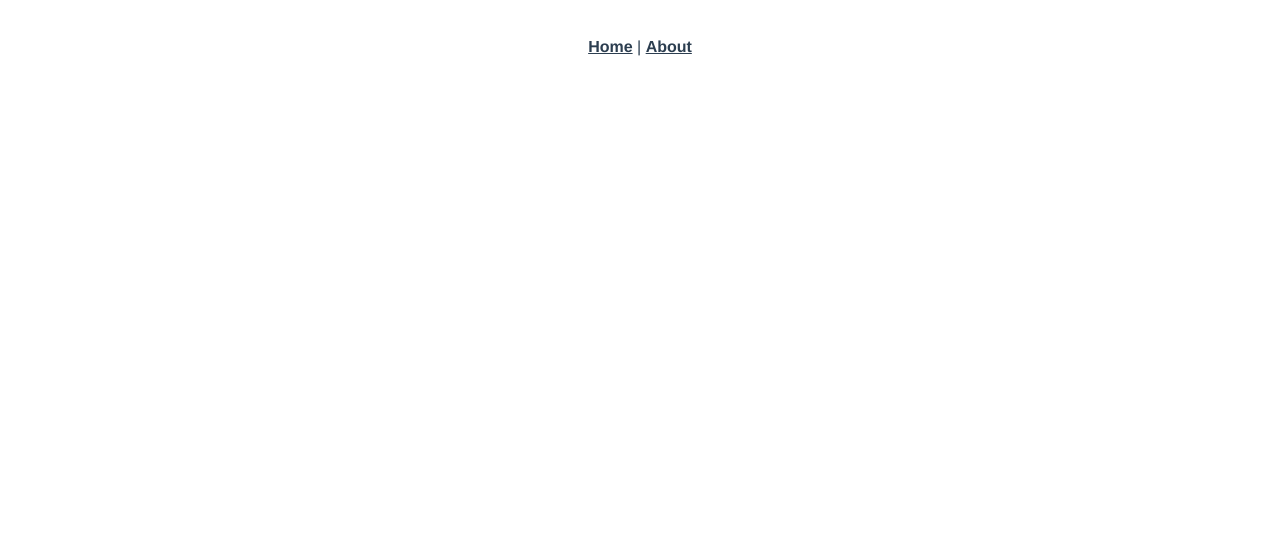
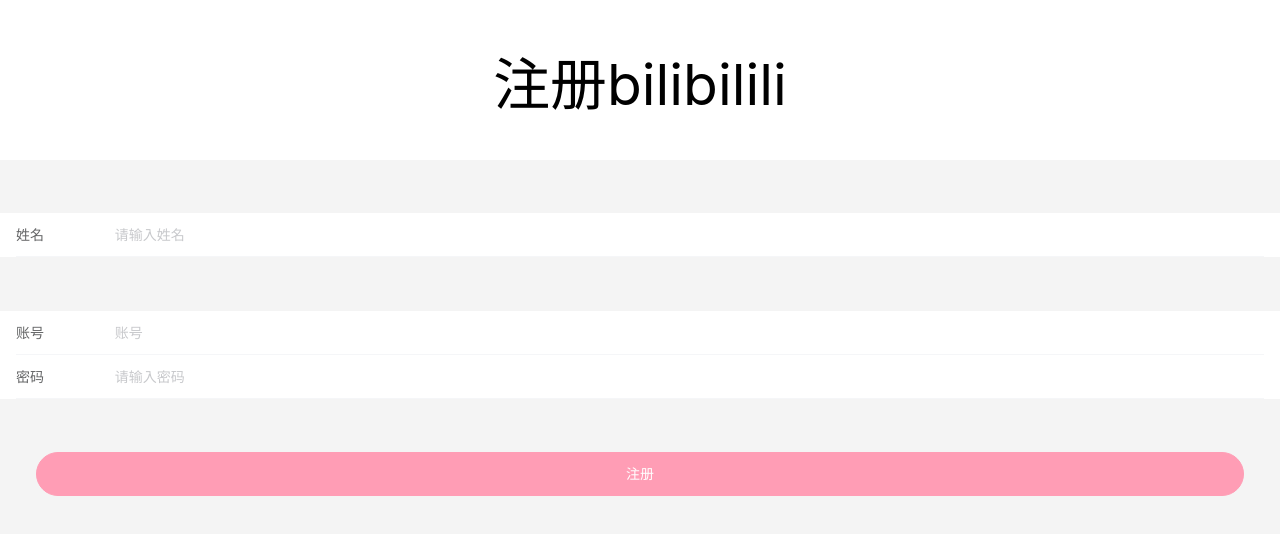
Before and after one commit to HuDaDa0/vue-bilibilili, a Vue app: page /register in a window 1280 px wide. Shown: the top 534 px of the page. Built offline with nearby package versions, Linux system fonts and the light colour scheme.

Commit message:
引入vant

```diff
--- a/package.json
+++ b/package.json
@@ -9,6 +9,7 @@
   },
   "dependencies": {
     "core-js": "^3.6.5",
+    "vant": "^2.10.13",
     "vue": "^2.6.11",
     "vue-router": "^3.2.0"
   },
--- a/src/App.vue
+++ b/src/App.vue
@@ -1,32 +1,14 @@
 <template>
   <div id="app">
-    <div id="nav">
-      <router-link to="/">Home</router-link> |
-      <router-link to="/about">About</router-link>
-    </div>
     <router-view/>
   </div>
 </template>
 
 <style lang="less">
-#app {
-  font-family: Avenir, Helvetica, Arial, sans-serif;
-  -webkit-font-smoothing: antialiased;
-  -moz-osx-font-smoothing: grayscale;
-  text-align: center;
-  color: #2c3e50;
-}
-
-#nav {
-  padding: 30px;
-
-  a {
-    font-weight: bold;
-    color: #2c3e50;
-
-    &.router-link-exact-active {
-      color: #42b983;
-    }
-  }
+body {
+  margin: 0;
+  padding: 0;
+  box-sizing: border-box;
+  background-color: #f4f4f4;
 }
 </style>
--- a/src/components/HelloWorld.vue
+++ /dev/null
@@ -1,58 +0,0 @@
-<template>
-  <div class="hello">
-    <h1>{{ msg }}</h1>
-    <p>
-      For a guide and recipes on how to configure / customize this project,<br>
-      check out the
-      <a href="https://cli.vuejs.org" target="_blank" rel="noopener">vue-cli documentation</a>.
-    </p>
-    <h3>Installed CLI Plugins</h3>
-    <ul>
-      <li><a href="https://github.com/vuejs/vue-cli/tree/dev/packages/%40vue/cli-plugin-babel" target="_blank" rel="noopener">babel</a></li>
-      <li><a href="https://github.com/vuejs/vue-cli/tree/dev/packages/%40vue/cli-plugin-eslint" target="_blank" rel="noopener">eslint</a></li>
-    </ul>
-    <h3>Essential Links</h3>
-    <ul>
-      <li><a href="https://vuejs.org" target="_blank" rel="noopener">Core Docs</a></li>
-      <li><a href="https://forum.vuejs.org" target="_blank" rel="noopener">Forum</a></li>
-      <li><a href="https://chat.vuejs.org" target="_blank" rel="noopener">Community Chat</a></li>
-      <li><a href="https://twitter.com/vuejs" target="_blank" rel="noopener">Twitter</a></li>
-      <li><a href="https://news.vuejs.org" target="_blank" rel="noopener">News</a></li>
-    </ul>
-    <h3>Ecosystem</h3>
-    <ul>
-      <li><a href="https://router.vuejs.org" target="_blank" rel="noopener">vue-router</a></li>
-      <li><a href="https://vuex.vuejs.org" target="_blank" rel="noopener">vuex</a></li>
-      <li><a href="https://github.com/vuejs/vue-devtools#vue-devtools" target="_blank" rel="noopener">vue-devtools</a></li>
-      <li><a href="https://vue-loader.vuejs.org" target="_blank" rel="noopener">vue-loader</a></li>
-      <li><a href="https://github.com/vuejs/awesome-vue" target="_blank" rel="noopener">awesome-vue</a></li>
-    </ul>
-  </div>
-</template>
-
-<script>
-export default {
-  name: 'HelloWorld',
-  props: {
-    msg: String
-  }
-}
-</script>
-
-<!-- Add "scoped" attribute to limit CSS to this component only -->
-<style scoped lang="less">
-h3 {
-  margin: 40px 0 0;
-}
-ul {
-  list-style-type: none;
-  padding: 0;
-}
-li {
-  display: inline-block;
-  margin: 0 10px;
-}
-a {
-  color: #42b983;
-}
-</style>
--- /dev/null
+++ b/src/components/common/LoginTop.vue
@@ -0,0 +1,28 @@
+<template>
+  <div class="login-top">
+    {{ title }}
+  </div>
+</template>
+
+<script>
+export default {
+  name: 'LoginTop',
+  props: {
+    title: {
+      type: String,
+      default: ''
+    }
+  }
+}
+</script>
+
+<style lang="less" scoped>
+.login-top {
+  height: 12.5vw;
+  font-size: 4.444vw;
+  background-color: white;
+  display: flex;
+  justify-content: center;
+  align-items: center;
+}
+</style>
--- a/src/main.js
+++ b/src/main.js
@@ -1,7 +1,10 @@
 import Vue from 'vue'
 import App from './App.vue'
 import router from './router'
+import Vant from 'vant'
+import 'vant/lib/index.css'
 
+Vue.use(Vant)
 Vue.config.productionTip = false
 
 new Vue({
--- a/src/router/index.js
+++ b/src/router/index.js
@@ -1,22 +1,14 @@
 import Vue from 'vue'
 import VueRouter from 'vue-router'
-import Home from '../views/Home.vue'
+import Register from '../views/register.vue'
 
 Vue.use(VueRouter)
 
 const routes = [
   {
-    path: '/',
-    name: 'Home',
-    component: Home
-  },
-  {
-    path: '/about',
-    name: 'About',
-    // route level code-splitting
-    // this generates a separate chunk (about.[hash].js) for this route
-    // which is lazy-loaded when the route is visited.
-    component: () => import(/* webpackChunkName: "about" */ '../views/About.vue')
+    path: '/register',
+    name: 'register',
+    component: Register
   }
 ]
 
--- a/src/views/About.vue
+++ /dev/null
@@ -1,5 +0,0 @@
-<template>
-  <div class="about">
-    <h1>This is an about page</h1>
-  </div>
-</template>
--- a/src/views/Home.vue
+++ /dev/null
@@ -1,18 +0,0 @@
-<template>
-  <div class="home">
-    <img alt="Vue logo" src="../assets/logo.png">
-    <HelloWorld msg="Welcome to Your Vue.js App"/>
-  </div>
-</template>
-
-<script>
-// @ is an alias to /src
-import HelloWorld from '@/components/HelloWorld.vue'
-
-export default {
-  name: 'Home',
-  components: {
-    HelloWorld
-  }
-}
-</script>
--- /dev/null
+++ b/src/views/register.vue
@@ -0,0 +1,69 @@
+<template>
+  <div>
+    <login-top title="注册bilibilili"></login-top>
+    <van-form @submit="onSubmit">
+      <van-field
+        v-model="form.username"
+        name="姓名"
+        label="姓名"
+        placeholder="请输入姓名"
+        :rules="[{ required: true, message: '请填写用户名' }]"
+        style="margin: 4.167vw 0"
+      ></van-field>
+      <van-field
+        v-model="form.account"
+        name="账号"
+        label="账号"
+        placeholder="账号"
+        :rules="[{ required: true, message: '请输入账号' }]"
+      ></van-field>
+      <van-field
+        v-model="form.password"
+        name="密码"
+        label="密码"
+        placeholder="请输入密码"
+        :rules="[{ required: true, message: '请输入密码' }]"
+      ></van-field>
+      <div style="padding: 4.167vw 2.778vw;">
+        <van-button
+          round
+          block
+          type="info"
+          native-type="submit"
+          style="background-color: #ff9db5; border-color: #ff9db5;"
+        >
+          注册
+        </van-button>
+      </div>
+    </van-form>
+  </div>
+</template>
+
+<script>
+import LoginTop from '@/components/common/LoginTop.vue'
+
+export default {
+  name: 'Register',
+  components: {
+    LoginTop
+  },
+  data () {
+    return {
+      form: {
+        username: '',
+        account: '',
+        password: ''
+      }
+    }
+  },
+  methods: {
+    onSubmit (value) {
+      console.log(value)
+    }
+  }
+}
+</script>
+
+<style lang="less" scoped>
+
+</style>
```
Also changed, not shown: 1 other file (tests, documents, lock files or other folders).
